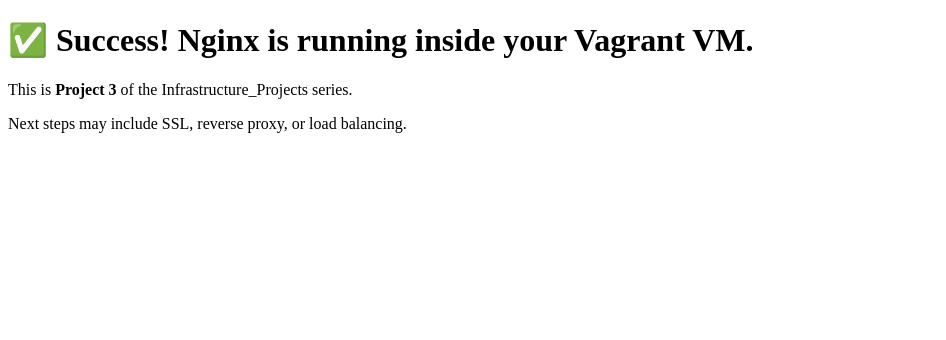
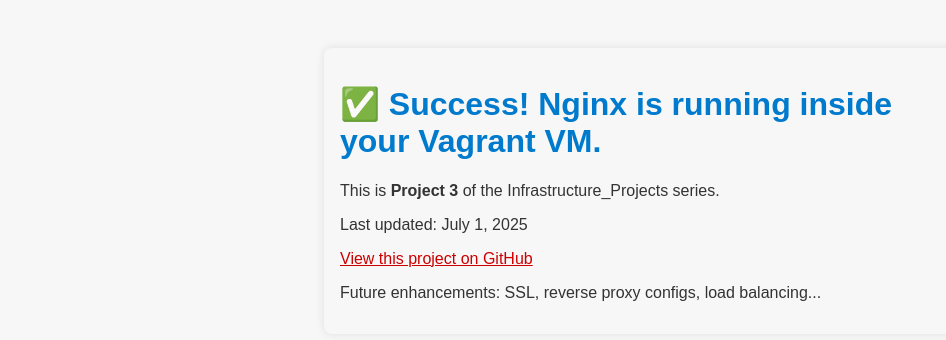
Before and after one commit to Nic-DevOps/Infrastructure_Projects, a plain HTML site: page Project_3_Vagrant_Nginx_HTTP_Server/nginx/index.html in a window 1280 px wide. Shown: the whole page, without its empty margins (0-946 px from the left). Drawn offline with Linux system fonts and the light colour scheme.

Commit message:
Updated index.html page to include style tags

```diff
--- a/Project_3_Vagrant_Nginx_HTTP_Server/nginx/index.html
+++ b/Project_3_Vagrant_Nginx_HTTP_Server/nginx/index.html
@@ -3,10 +3,30 @@
 <head>
   <meta charset="UTF-8">
   <title>Project 3 – Nginx Vagrant Server</title>
+  <style>
+    body {
+      font-family: sans-serif;
+      max-width: 600px;
+      margin: 3em auto;
+      padding: 1em;
+      background-color: #f7f7f7;
+      color: #333;
+      border-radius: 8px;
+      box-shadow: 0 0 10px rgba(0,0,0,0.1);
+    }
+    h1 {
+      color: #007acc;
+    }
+    a {
+      color: #cc0000;
+    }
+  </style>
 </head>
 <body>
   <h1>✅ Success! Nginx is running inside your Vagrant VM.</h1>
   <p>This is <strong>Project 3</strong> of the Infrastructure_Projects series.</p>
-  <p>Next steps may include SSL, reverse proxy, or load balancing.</p>
+  <p>Last updated: July 1, 2025</p>
+  <p><a href="https://github.com/yourusername/Infrastructure_Projects/tree/main/Project-3-Vagrant-Nginx-HTTP-Server" target="_blank">View this project on GitHub</a></p>
+  <p>Future enhancements: SSL, reverse proxy configs, load balancing...</p>
 </body>
 </html>
```
